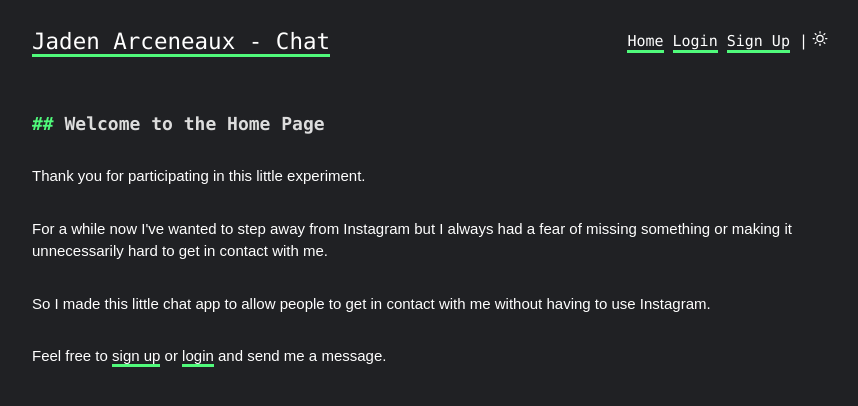
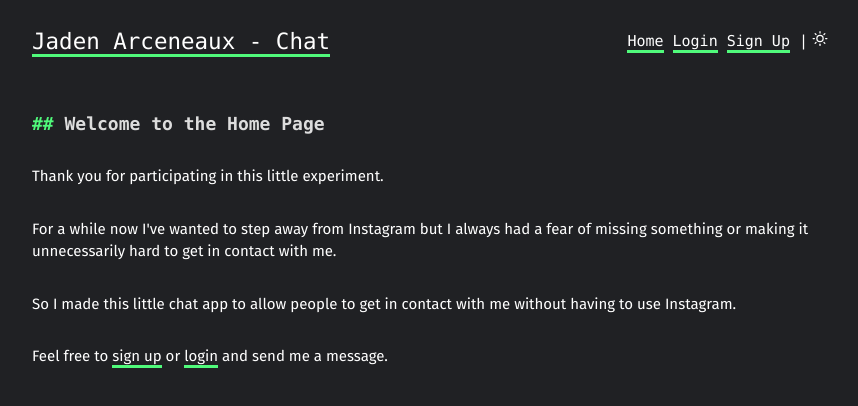
Before and after one commit to Jadens-arc/chat.jadenarceneaux.com, a React app in the folder client/: page / in a window 1280 px wide. Shown: the top 406 px of the page, without its empty margins (208-1066 px from the left). Built offline with nearby package versions, Linux system fonts and the light colour scheme; no server answers; the HTML template or start-up script is replaced by a standard one.

Commit message:
trying fonts

```diff
--- a/client/src/App.jsx
+++ b/client/src/App.jsx
@@ -1,4 +1,5 @@
 import '@/css/main.css';
+import '@/css/fonts.css';
 import { Routes, Route } from 'react-router-dom';
 import Home from '@/pages/Home';
 import Signup from '@/pages/Signup';
--- a/client/src/css/fonts.css
+++ b/client/src/css/fonts.css
@@ -4,13 +4,13 @@
   font-family: 'Fira Sans';
   font-style: normal;
   font-weight: 400;
-  src: url('../fonts/fira-sans-v10-latin-regular.eot'); /* IE9 Compat Modes */
+  src: url('/fonts/fira-sans-v10-latin-regular.eot'); /* IE9 Compat Modes */
   src: local('Fira Sans Regular'), local('FiraSans-Regular'),
-       url('../fonts/fira-sans-v10-latin-regular.eot?#iefix') format('embedded-opentype'), /* IE6-IE8 */
-       url('../fonts/fira-sans-v10-latin-regular.woff2') format('woff2'), /* Super Modern Browsers */
-       url('../fonts/fira-sans-v10-latin-regular.woff') format('woff'), /* Modern Browsers */
-       url('../fonts/fira-sans-v10-latin-regular.ttf') format('truetype'), /* Safari, Android, iOS */
-       url('../fonts/fira-sans-v10-latin-regular.svg#FiraSans') format('svg'); /* Legacy iOS */
+       url('/fonts/fira-sans-v10-latin-regular.eot?#iefix') format('embedded-opentype'), /* IE6-IE8 */
+       url('/fonts/fira-sans-v10-latin-regular.woff2') format('woff2'), /* Super Modern Browsers */
+       url('/fonts/fira-sans-v10-latin-regular.woff') format('woff'), /* Modern Browsers */
+       url('/fonts/fira-sans-v10-latin-regular.ttf') format('truetype'), /* Safari, Android, iOS */
+       url('/fonts/fira-sans-v10-latin-regular.svg#FiraSans') format('svg'); /* Legacy iOS */
 }
 /* roboto-mono-regular - latin */
 @font-face {
@@ -18,12 +18,12 @@
   font-family: 'Roboto Mono';
   font-style: normal;
   font-weight: 400;
-  src: url('../fonts/roboto-mono-v12-latin-regular.eot'); /* IE9 Compat Modes */
-  src: url('../fonts/roboto-mono-v12-latin-regular.eot?#iefix') format('embedded-opentype'), /* IE6-IE8 */
-       url('../fonts/roboto-mono-v12-latin-regular.woff2') format('woff2'), /* Super Modern Browsers */
-       url('../fonts/roboto-mono-v12-latin-regular.woff') format('woff'), /* Modern Browsers */
-       url('../fonts/roboto-mono-v12-latin-regular.ttf') format('truetype'), /* Safari, Android, iOS */
-       url('../fonts/roboto-mono-v12-latin-regular.svg#RobotoMono') format('svg'); /* Legacy iOS */
+  src: url('/fonts/roboto-mono-v12-latin-regular.eot'); /* IE9 Compat Modes */
+  src: url('/fonts/roboto-mono-v12-latin-regular.eot?#iefix') format('embedded-opentype'), /* IE6-IE8 */
+       url('/fonts/roboto-mono-v12-latin-regular.woff2') format('woff2'), /* Super Modern Browsers */
+       url('/fonts/roboto-mono-v12-latin-regular.woff') format('woff'), /* Modern Browsers */
+       url('/fonts/roboto-mono-v12-latin-regular.ttf') format('truetype'), /* Safari, Android, iOS */
+       url('/fonts/roboto-mono-v12-latin-regular.svg#RobotoMono') format('svg'); /* Legacy iOS */
 }
 /* ibm-plex-mono-500italic - latin */
 @font-face {
@@ -31,13 +31,13 @@
   font-family: 'IBM Plex Mono';
   font-style: italic;
   font-weight: 500;
-  src: url('../fonts/ibm-plex-mono-v6-latin-500italic.eot'); /* IE9 Compat Modes */
+  src: url('/fonts/ibm-plex-mono-v6-latin-500italic.eot'); /* IE9 Compat Modes */
   src: local('IBM Plex Mono Medium Italic'), local('IBMPlexMono-MediumItalic'),
-       url('../fonts/ibm-plex-mono-v6-latin-500italic.eot?#iefix') format('embedded-opentype'), /* IE6-IE8 */
-       url('../fonts/ibm-plex-mono-v6-latin-500italic.woff2') format('woff2'), /* Super Modern Browsers */
-       url('../fonts/ibm-plex-mono-v6-latin-500italic.woff') format('woff'), /* Modern Browsers */
-       url('../fonts/ibm-plex-mono-v6-latin-500italic.ttf') format('truetype'), /* Safari, Android, iOS */
-       url('../fonts/ibm-plex-mono-v6-latin-500italic.svg#IBMPlexMono') format('svg'); /* Legacy iOS */
+       url('/fonts/ibm-plex-mono-v6-latin-500italic.eot?#iefix') format('embedded-opentype'), /* IE6-IE8 */
+       url('/fonts/ibm-plex-mono-v6-latin-500italic.woff2') format('woff2'), /* Super Modern Browsers */
+       url('/fonts/ibm-plex-mono-v6-latin-500italic.woff') format('woff'), /* Modern Browsers */
+       url('/fonts/ibm-plex-mono-v6-latin-500italic.ttf') format('truetype'), /* Safari, Android, iOS */
+       url('/fonts/ibm-plex-mono-v6-latin-500italic.svg#IBMPlexMono') format('svg'); /* Legacy iOS */
 }
 
 /* ibm-plex-mono-500italic - latin */
@@ -46,5 +46,5 @@
   font-family: 'Cookie';
   font-style: regular;
   font-weight: 400;
-  src: url('../fonts/Cookie-Regular.ttf') format('truetype'), /* Safari, Android, iOS */
+  src: url('/fonts/Cookie-Regular.ttf') format('truetype'), /* Safari, Android, iOS */
 }
```
